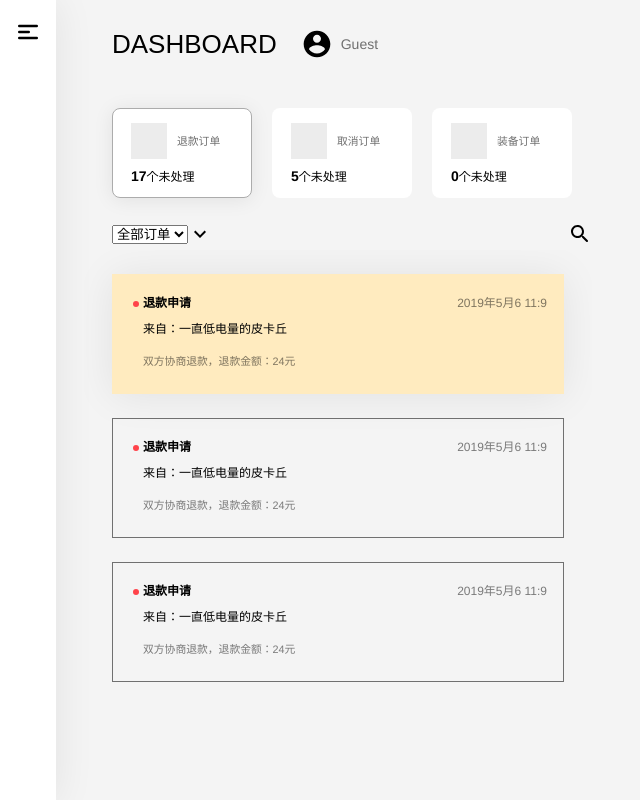
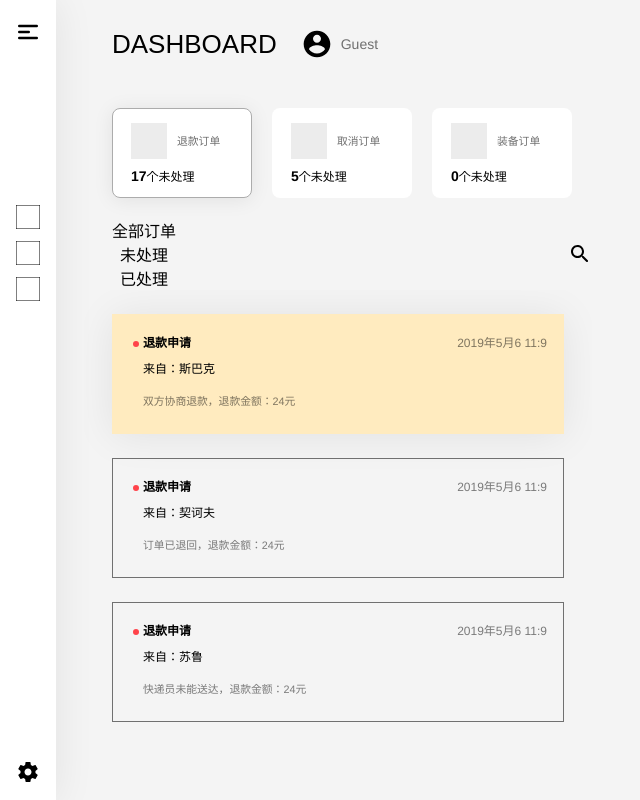
Before and after one commit to wzjing/dashboard-vue, a Vue app: page / in a window 1280 px wide. Shown: the whole page, without its empty margins (0-640 px from the left). Built offline with nearby package versions, Linux system fonts and the light colour scheme.

Commit message:
update sidebar icons

```diff
--- a/src/App.vue
+++ b/src/App.vue
@@ -4,13 +4,13 @@
     <!--      <router-link to="/">Home</router-link> |-->
     <!--      <router-link to="/about">About</router-link>-->
     <!--    </div>-->
-    <Sidebar id="sidebar" title="CONSOLE"/>
+    <Sidebar id="sidebar"/>
     <router-view/>
   </div>
 </template>
 
 <script>
-  import Sidebar from "./components/Sidebar";
+  import Sidebar from "@/components/Sidebar";
 
   export default {
     components: {Sidebar}
--- a/src/components/ListFilter.vue
+++ b/src/components/ListFilter.vue
@@ -1,11 +1,10 @@
 <template>
   <div class="list-filter">
-    <div class="filter--selector">
+    <div class="filter--select">
       <select>
         <option v-for="(item, index) in options" :key="index" v-bind:value="index">{{item}}</option>
       </select>
     </div>
-    <SVGExpand class="filter--expand"/>
     <div class="filter--space"></div>
     <SVGSearch class="filter--search"/>
   </div>
@@ -13,7 +12,75 @@
 
 <script>
   import SVGSearch from '@/assets/ic_search.svg'
-  import SVGExpand from '@/assets/ic_expand.svg'
+
+  function closeAllSelect(el) {
+    let x, y, arrNo = [];
+    x = document.querySelectorAll(".select-items");
+    y = document.querySelectorAll(".select-selected");
+    for (let i = 0; i < y.length; i++) {
+      if (el === y[i]) {
+        arrNo.push(i)
+      } else {
+        y[i].classList.remove("select-arrow-active");
+      }
+    }
+    for (let i = 0; i < x.length; i++) {
+      if (arrNo.indexOf(i)) {
+        x[i].classList.add("select-hide");
+      }
+    }
+  }
+
+  function initSelector() {
+
+    let a, b, c;
+    let x = document.querySelectorAll(".filter--select");
+    console.log(`count: ${x.length}`)
+    for (let i = 0; i < x.length; i++) {
+      console.log(`select: ${x[i].innerHTML}`);
+      let selectEl = x[i].querySelector("select");
+      a = document.createElement("DIV");
+      a.setAttribute("class", "select-selected");
+      a.innerHTML = selectEl.options[selectEl.selectedIndex].innerHTML;
+      x[i].appendChild(a);
+      b = document.createElement("DIV");
+      b.setAttribute("class", "select-items select-hide");
+      for (let j = 1; j < selectEl.length; j++) {
+        c = document.createElement("DIV");
+        c.innerHTML = selectEl.options[j].innerHTML;
+        c.addEventListener("click", (ev) => {
+          let y, i, k, s, h;
+          let el = ev.target;
+          s = el.parentNode.parentNode.querySelector("select")[0];
+          h = el.parentNode.previousSibling;
+          for (i = 0; i < s.length; i++) {
+            if (s.options[i].innerHTML === el.innerHTML) {
+              s.selectedIndex = i;
+              h.innerHTML = el.innerHTML;
+              y = el.parentNode.querySelector(".same-as-selected");
+              for (k = 0; k < y.length; k++) {
+                y[k].removeAttribute("class");
+              }
+              el.setAttribute("class", "same-as-selected");
+              break;
+            }
+          }
+          h.click();
+        });
+        b.appendChild(c);
+      }
+      x[i].appendChild(b);
+      a.addEventListener("click", (ev) => {
+        let el = ev.target;
+        ev.stopPropagation();
+        closeAllSelect(el);
+        el.nextSibling.classList.toggle("select-hide");
+        el.classList.toggle("select-arrow-active");
+      });
+    }
+
+    document.addEventListener("click", closeAllSelect);
+  }
 
   export default {
     name: 'ListFilter',
@@ -21,8 +88,10 @@
       options: Array
     },
     components: {
-      SVGSearch,
-      SVGExpand
+      SVGSearch
+    },
+    mounted: ()=> {
+      initSelector()
     }
   }
 </script>
@@ -35,13 +104,57 @@
     align-items: center;
   }
 
-  .filter--selector {
-    display: inline-block;
-    line-height: 32px;
+  .filter--select {
+    position: relative;
   }
 
-  .filter--expand {
+  .filter--select select {
+    display: none;
+  }
 
+  .select-selected {
+    background-color: DodgerBlue;
+  }
+
+  .select-selected:after {
+    position: absolute;
+    content: "";
+    top: 14px;
+    right: 10px;
+    width: 0;
+    height: 0;
+    border: 6px solid;
+    border-color: #fff transparent transparent transparent;
+  }
+
+  .select-selected.select-arrow-active:after {
+    border-color: transparent transparent #fff transparent;
+    top: 7px;
+  }
+
+  .select-items .select-selected {
+    color: #ffffff;
+    padding: 8px 16px;
+    border: 1px solid;
+    border-color: transparent transparent rgba(0, 0, 0, 0.1) transparent;
+    cursor: pointer;
+  }
+
+  .select-items {
+    position: absolute;
+    background-color: DodgerBlue;
+    top: 100%;
+    left: 0;
+    right: 0;
+    z-index: 99;
+  }
+
+  .select-hide {
+    display: none;
+  }
+
+  .select-items div:hover, .same-as-selected {
+    background-color: rgba(0, 0, 0, 0.1);
   }
 
   .filter--space {
--- a/src/components/Sidebar.vue
+++ b/src/components/Sidebar.vue
@@ -1,26 +1,35 @@
 <template>
   <div class="sidebar">
     <SVGMenu id="menu-button"/>
+    <div id="sidebar-spacing1"></div>
+    <SVGHolder class="sidebar-menu--icon"/>
+    <SVGHolder class="sidebar-menu--icon"/>
+    <SVGHolder class="sidebar-menu--icon"/>
+    <div id="sidebar-spacing2"></div>
+    <SVGSetting id="setting-button"/>
   </div>
 </template>
 
 <script>
   import SVGMenu from '@/assets/ic_menu.svg'
+  import SVGSetting from '@/assets/ic_setting.svg'
+  import SVGHolder from '@/assets/ic_holder.svg'
 
   export default {
     name: 'Sidebar',
-    props: {
-      title: String
-    },
     components: {
-      SVGMenu
+      SVGMenu,
+      SVGSetting,
+      SVGHolder
     }
   }
 </script>
 
 <style scoped lang="scss">
   .sidebar {
-    display: inline-block;
+    display: flex;
+    flex-direction: column;
+    align-items: center;
     width: 56px;
     box-sizing: border-box;
     padding: 16px 0;
@@ -29,6 +38,29 @@
   }
 
   #menu-button {
+    flex: 0 0 auto;
+    justify-content: flex-start;
     cursor: pointer;
+    user-select: none;
+  }
+
+  #sidebar-spacing1 {
+    flex: 1 1 auto;
+  }
+
+  .sidebar-menu--icon {
+    flex: 0 0 auto;
+    margin: 6px 0;
+  }
+
+  #sidebar-spacing2 {
+    flex: 3 1 auto;
+  }
+
+  #setting-button {
+    flex: 0 0 auto;
+    justify-content: flex-end;
+    cursor: pointer;
+    user-select: none;
   }
 </style>
--- a/src/views/Home.vue
+++ b/src/views/Home.vue
@@ -33,6 +33,7 @@
     },
     data: () => {
       return {
+
         sortListData: [
           {
             title: "退款订单",
@@ -59,20 +60,20 @@
           {
             time: new Date(),
             title: "退款申请",
-            user: "一直低电量的皮卡丘",
+            user: "斯巴克",
             content: "双方协商退款，退款金额：24元"
           },
           {
             time: new Date(),
             title: "退款申请",
-            user: "一直低电量的皮卡丘",
-            content: "双方协商退款，退款金额：24元"
+            user: "契诃夫",
+            content: "订单已退回，退款金额：24元"
           },
           {
             time: new Date(),
             title: "退款申请",
-            user: "一直低电量的皮卡丘",
-            content: "双方协商退款，退款金额：24元"
+            user: "苏鲁",
+            content: "快递员未能送达，退款金额：24元"
           }
         ]
       }
```
Also changed, not shown: src/assets/ic_holder.svg (added), src/assets/ic_setting.svg (added).
